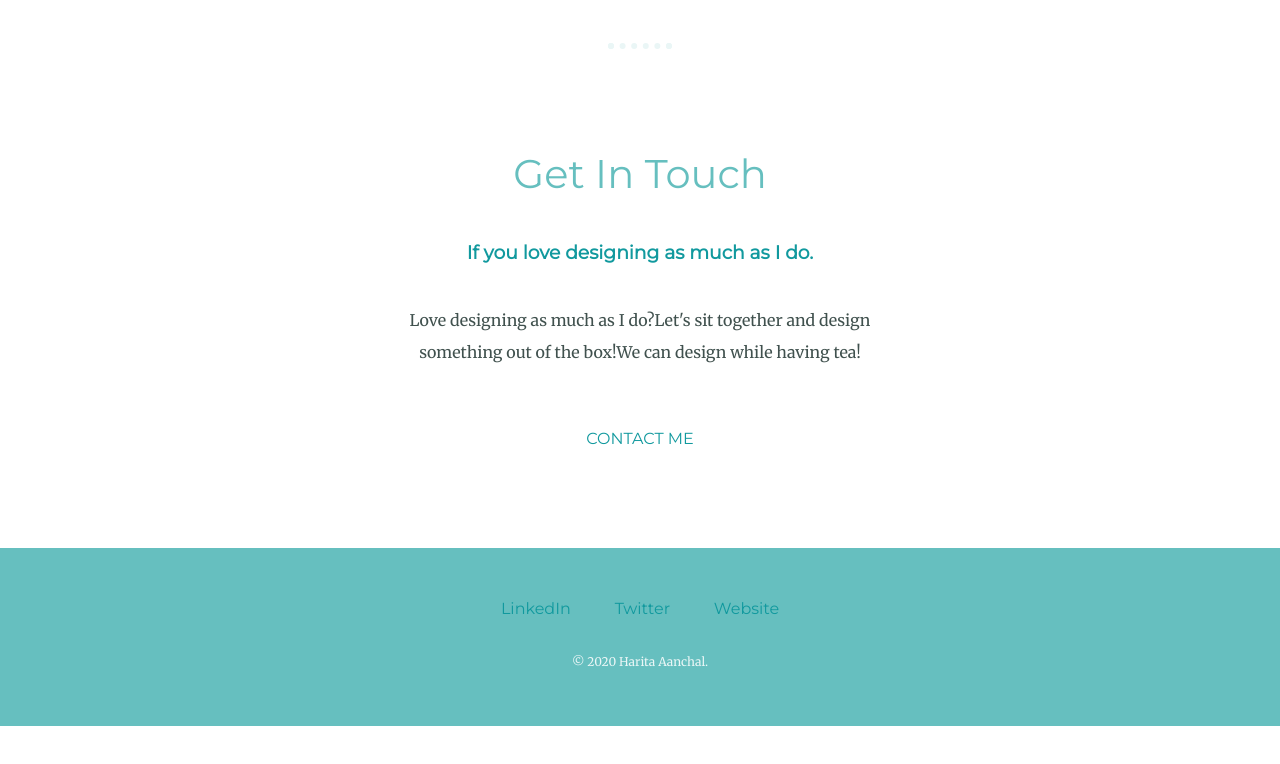
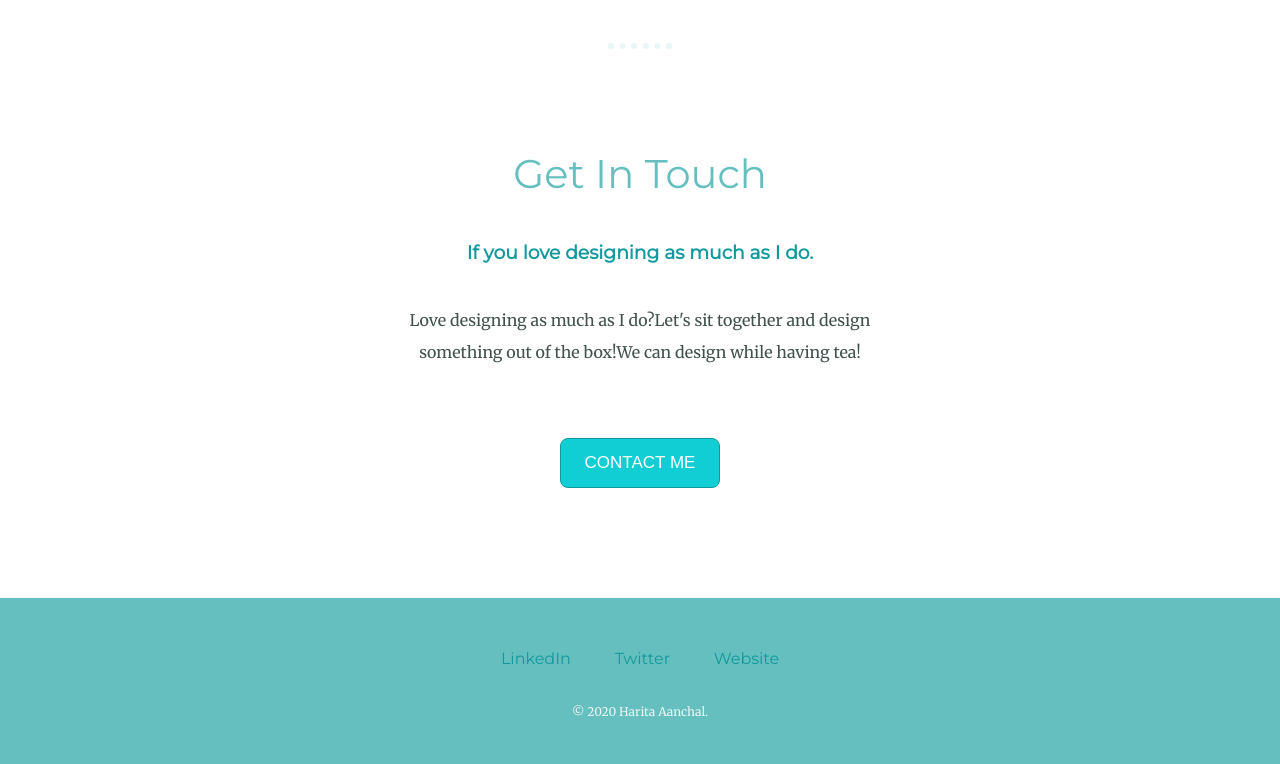
Before and after one commit to haritaanchal21/personal-site, a plain HTML site: page index.html in a window 1280 px wide. Shown: the part 2089-2853 px from the top of the page. Before the commit the page ends 2815 px from the top, so only its background shows below. Drawn offline with Linux system fonts and the light colour scheme.

Commit message:
Update styles.css

```diff
--- a/css/styles.css
+++ b/css/styles.css
@@ -107,32 +107,23 @@ a:hover{
 }
 
 .btn {
-   background: #11cdd4;
-   background-image: -webkit-linear-gradient(top, #11cdd4, #11999e);
-   background-image: -moz-linear-gradient(top, #11cdd4, #11999e);
-   background-image: -ms-linear-gradient(top, #11cdd4, #11999e);
-   background-image: -o-linear-gradient(top, #11cdd4, #11999e);
-   background-image: linear-gradient(to bottom, #11cdd4, #11999e);
-   -webkit-border-radius: 8;
-   -moz-border-radius: 8;
-   border-radius: 8px;
-   color: #ffffff;
-   font-family: Montserrat sans-serif;
-   font-size: 20px;
-   padding: 10px 20px 10px 20px;
-   text-decoration: none;
-
+	background-color:#11cdd4;
+	border-radius:8px;
+	border:1px solid #11999E;
+	display:inline-block;
+	cursor:pointer;
+	color:#ffffff;
+	font-family:Arial;
+	font-size:17px;
+	padding:14px 24px;
+	text-decoration:none;
 }
-
 .btn:hover {
-
-   background: #30e3cb;
-   background-image: -webkit-linear-gradient(top, #30e3cb, #2bc4ad);
-   background-image: -moz-linear-gradient(top, #30e3cb, #2bc4ad);
-   background-image: -ms-linear-gradient(top, #30e3cb, #2bc4ad);
-   background-image: -o-linear-gradient(top, #30e3cb, #2bc4ad);
-   background-image: linear-gradient(to bottom, #30e3cb, #2bc4ad);
-   text-decoration: none;
+	background-color:#30e3cb;
+}
+.btn:active {
+	position:relative;
+	top:1px;
 }
 
 .copyright{
```
